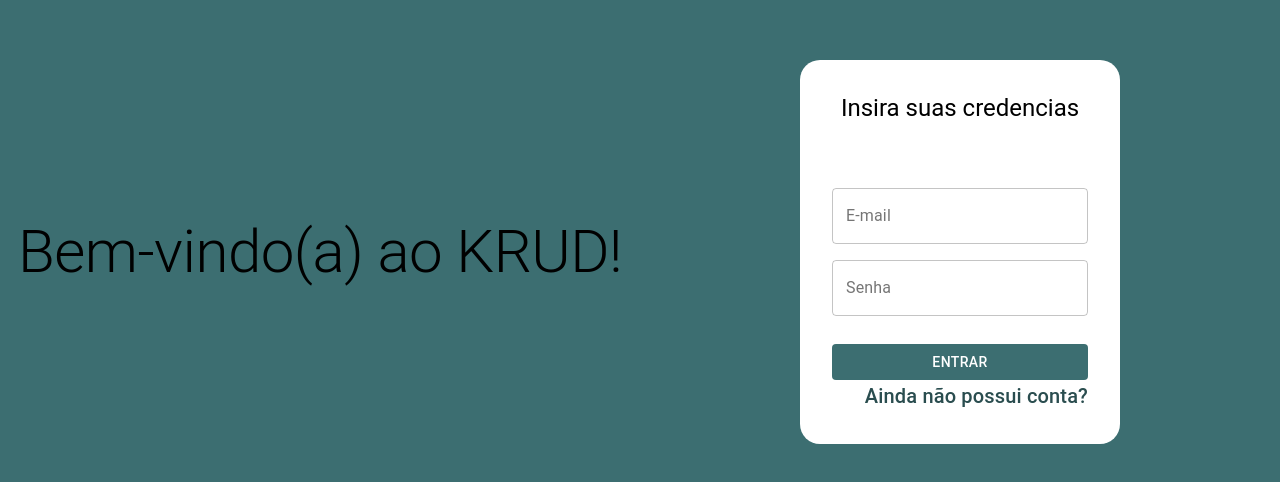
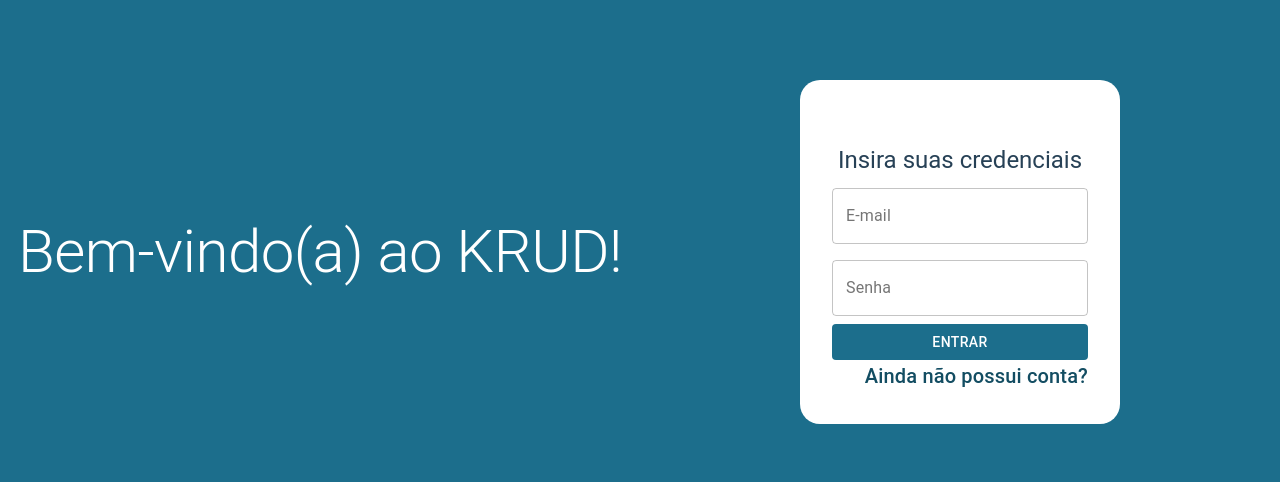
Before and after one commit to HERuppel/react-ts-workshop, a React (Create React App) app: page /auth/login in a window 1280 px wide. Shown: the part 148-630 px from the top of the page. Built offline with nearby package versions, Linux system fonts and the light colour scheme.

Commit message:
new color palette

```diff
--- a/src/global/theme.ts
+++ b/src/global/theme.ts
@@ -3,10 +3,11 @@ import { createTheme } from '@material-ui/core/styles';
 export const theme = createTheme({
   palette: {
     primary: {
-      main: '#3C6E71',
+      main: '#1C6E8C',
+      light: '#605856',
     },
     secondary: {
-      main: '#284B63',
+      main: '#274156',
     },
     background: {
       default: '#D9D9D9',
--- a/src/pages/Auth/Login/index.tsx
+++ b/src/pages/Auth/Login/index.tsx
@@ -22,12 +22,14 @@ const Login: React.FC = () => {
   return (
     <Grid container xs={12} className={classes.container}>
       <Grid className={classes.left} item xs={6}>
-        <Typography variant='h2'>Bem-vindo(a) ao KRUD!</Typography>
+        <Typography style={{ color: '#FFF' }} variant='h2'>
+          Bem-vindo(a) ao KRUD!
+        </Typography>
       </Grid>
       <Grid className={classes.right} item xs={6}>
         <form className={classes.formContainer} onSubmit={handleSubmit(onSubmit)}>
-          <Typography className={classes.header} variant='h5'>
-            Insira suas credencias
+          <Typography color='secondary' className={classes.header} variant='h5'>
+            Insira suas credenciais
           </Typography>
           <FormProvider {...formMethods}>
             <Input name='email' label='E-mail' />
--- a/src/pages/Auth/Login/styles.ts
+++ b/src/pages/Auth/Login/styles.ts
@@ -24,7 +24,7 @@ export const useStyles = makeStyles((theme: Theme) =>
       gap: theme.spacing(2),
       backgroundColor: '#FFF',
       padding: theme.spacing(4),
-      height: '40%',
+      height: '35%',
       width: '40%',
       position: 'relative',
       borderRadius: 20,
@@ -35,7 +35,7 @@ export const useStyles = makeStyles((theme: Theme) =>
       right: 0,
       left: 0,
       textAlign: 'center',
-      paddingTop: theme.spacing(4),
+      paddingTop: theme.spacing(8),
     },
     button: {
       backgroundColor: theme.palette.primary.main,
--- a/src/pages/Auth/Register/index.tsx
+++ b/src/pages/Auth/Register/index.tsx
@@ -25,13 +25,15 @@ const Register: React.FC = () => {
     <div className={classes.container}>
       <form className={classes.formContainer} onSubmit={handleSubmit(onSubmit)}>
         <div className={classes.header}>
-          <Typography variant='h5'>HEADER</Typography>
+          <Typography color='secondary' variant='h5'>
+            Insira suas informações para o registro
+          </Typography>
         </div>
         <FormProvider {...formMethods}>
           <Input name='email' label='E-mail' />
           <Input name='name' label='Nome' />
-          <Input name='password' label='Senha' />
-          <Input name='confirmPassword' label='Confirme a senha' />
+          <Input type='password' name='password' label='Senha' />
+          <Input type='password' name='confirmPassword' label='Confirme a senha' />
         </FormProvider>
         <div className={classes.bottomContainer}>
           <Button className={classes.button} type='submit'>
--- a/src/pages/Auth/Register/styles.ts
+++ b/src/pages/Auth/Register/styles.ts
@@ -18,7 +18,7 @@ export const useStyles = makeStyles((theme: Theme) =>
       backgroundColor: '#FFF',
       padding: theme.spacing(4),
       height: '50%',
-      width: '30%',
+      width: '25%',
       position: 'relative',
       borderRadius: 20,
     },
@@ -28,7 +28,7 @@ export const useStyles = makeStyles((theme: Theme) =>
       right: 0,
       left: 0,
       textAlign: 'center',
-      paddingTop: theme.spacing(4),
+      paddingTop: theme.spacing(6),
     },
     button: {
       backgroundColor: theme.palette.primary.main,
```
